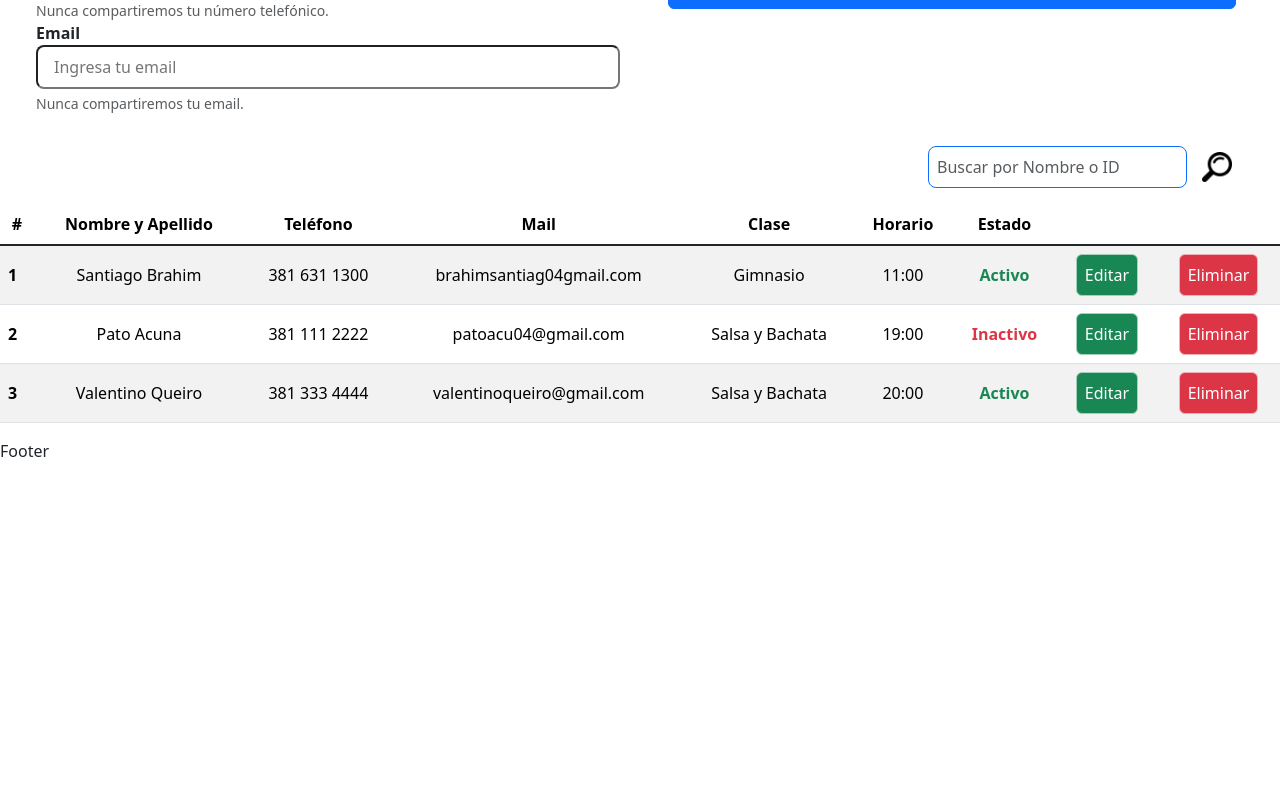
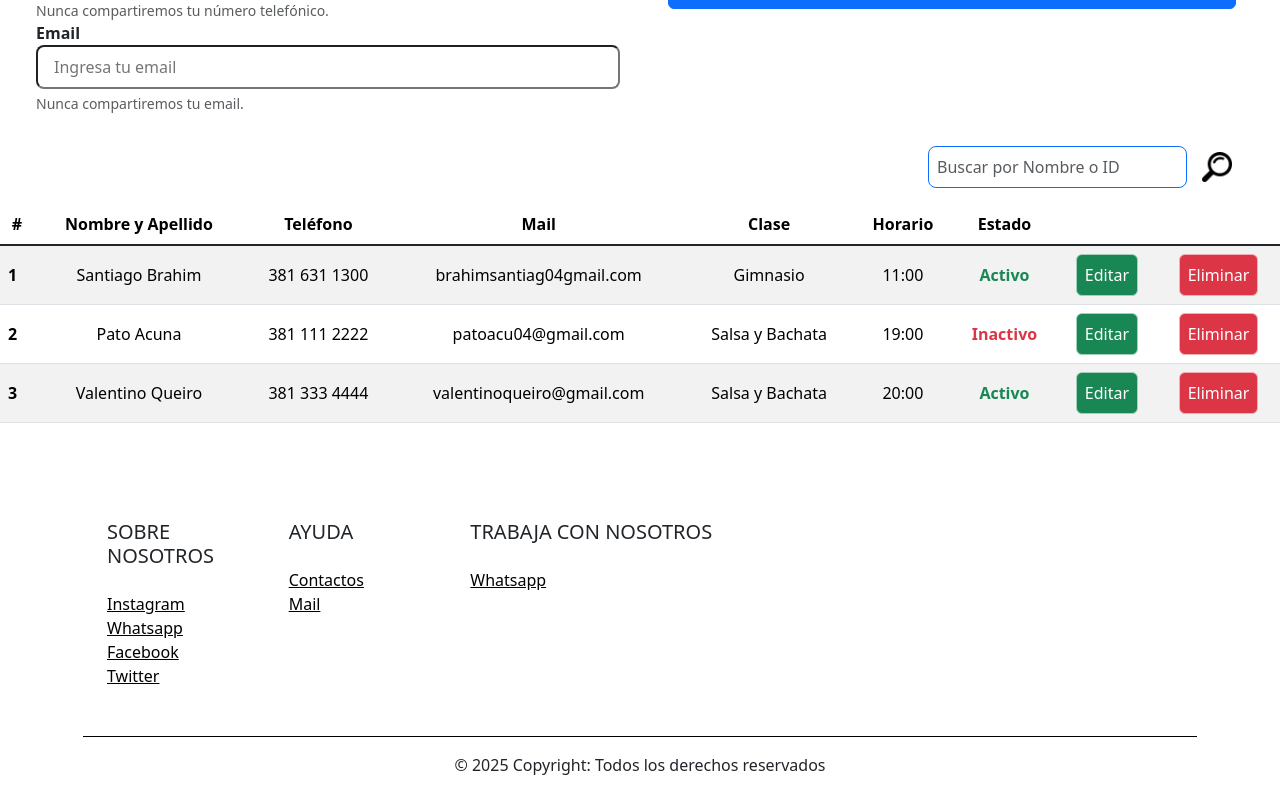
Before and after one commit to PatoAcu04/trabajofinal, a React (Vite) app: page / in a window 1280 px wide. Shown: the part 326-1120 px from the top of the page. Before the commit the page ends 800 px from the top, so only its background shows below. Built offline with nearby package versions, Linux system fonts and the light colour scheme.

Commit message:
Actulizacion footer

```diff
--- a/index.html
+++ b/index.html
@@ -5,6 +5,7 @@
     <link rel="icon" type="image/svg+xml" href="./src/assets/imgs/logo.svg" />
     <meta name="viewport" content="width=device-width, initial-scale=1.0" />
     <title>Fitness Gym</title>
+
   </head>
   <body>
     <div id="root"></div>
--- a/src/Components/Footer/Footer.jsx
+++ b/src/Components/Footer/Footer.jsx
@@ -2,7 +2,72 @@ import React from 'react'
 
 function Footer() {
   return (
-    <div>Footer</div>
+    <div>
+<div class="container my-">
+
+    <footer class="text-center text-lg-start border border-white mt-xl-5 pt-4">
+
+    <div class="container p-4">
+
+      <div class="row">
+        <div class="col-lg-2 col-md-6 mb-4 mb-lg-0">
+          <h5 class="text-uppercase mb-4">Sobre nosotros</h5>
+
+          <ul class="list-unstyled mb-4">
+            <li>
+              <a href="#!" class="text-black">Instagram</a>
+            </li>
+            <li>
+              <a href="#!" class="text-black">Whatsapp</a>
+            </li>
+            <li>
+              <a href="#!" class="text-black">Facebook</a>
+            </li>
+            <li>
+              <a href="#!" class="text-black">Twitter</a>
+            </li>
+          </ul>
+        </div>
+
+        <div class="col-lg-2 col-md-6 mb-4 mb-lg-0">
+          <h5 class="text-uppercase mb-4">Ayuda</h5>
+
+          <ul class="list-unstyled">
+            <li>
+              <a href="#!" class="text-black">Contactos</a>
+            </li>
+            <li>
+              <a href="#!" class="text-black">Mail</a>
+            </li>
+            <li>
+
+            </li>
+          </ul>
+        </div>
+
+        <div class="col-lg-3 col-md-6 mb-4 mb-lg-0">
+          <h5 class="text-uppercase mb-4">Trabaja con nosotros</h5>
+
+          <ul class="list-unstyled">
+            <li>
+              <a href="#!" class="text-black">Whatsapp</a>
+            </li>
+          </ul>
+        </div>
+
+
+      </div>
+
+    </div>
+    <div class="text-center p-3 border-top border-black">
+      © 2025 Copyright: Todos los derechos reservados
+    </div>
+  </footer>
+
+</div>
+
+      </div>
+
   )
 }
 
```
